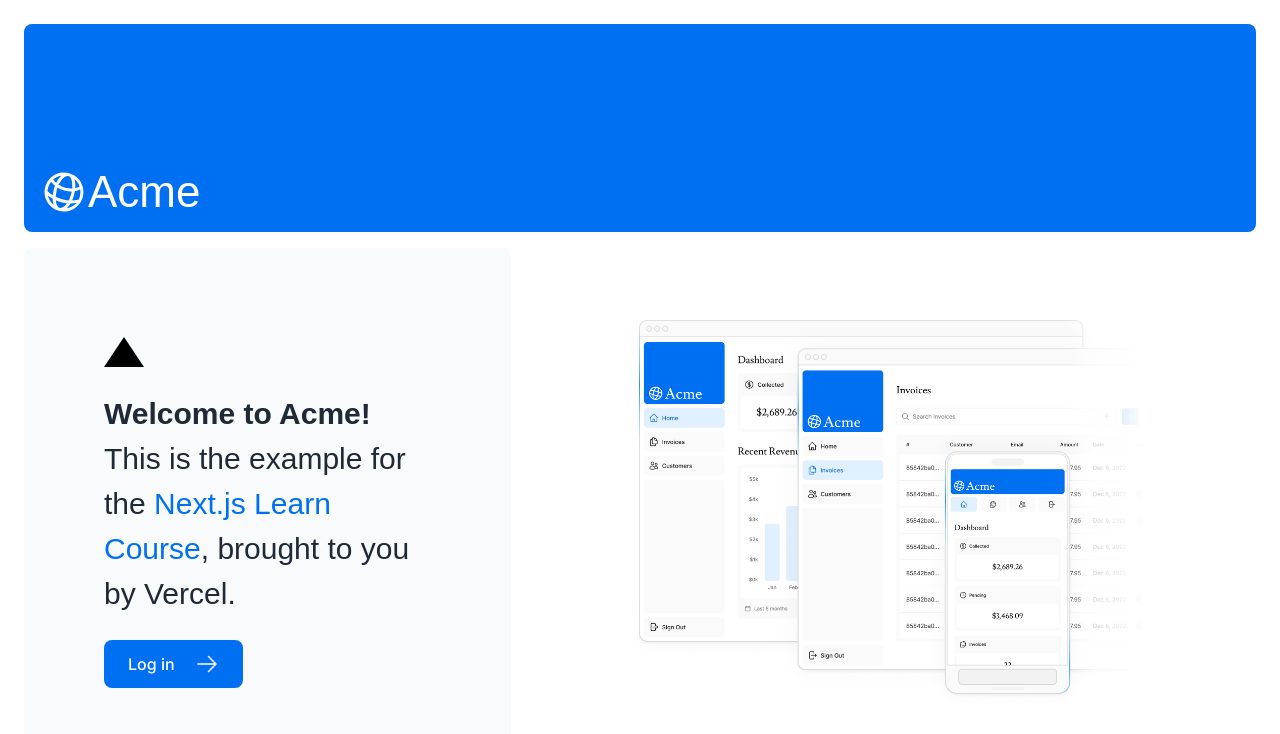
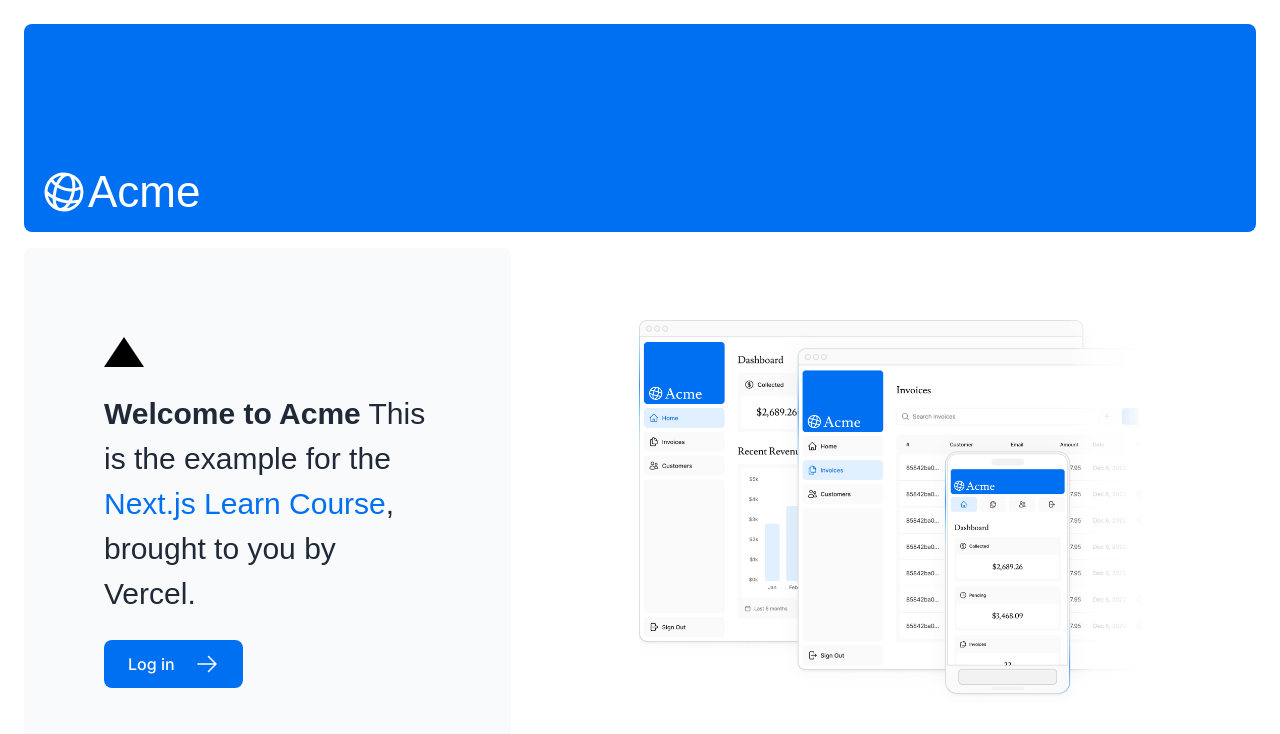
Before and after one commit to gatshaayanda/inv-app, a Next.js app in the folder nextjs-dashboard/: page / in a window 1280 px wide. Shown: the top 734 px of the page. Built offline with nearby package versions, Linux system fonts and the light colour scheme; a web font is replaced by a local one.

Commit message:
v1.0.0authfixedalmostmaybe

```diff
--- a/nextjs-dashboard/app/page.tsx
+++ b/nextjs-dashboard/app/page.tsx
@@ -17,7 +17,7 @@
 className={styles.shape}/>
           <p       className={`${lusitana.className} text-xl text-gray-800 md:text-3xl md:leading-normal`}>
 
-            <strong>Welcome to Acme!</strong> This is the example for the{' '}
+            <strong>Welcome to Acme</strong> This is the example for the{' '}
             <a href="https://nextjs.org/learn/" className="text-blue-500">
               Next.js Learn Course
             </a>
```
